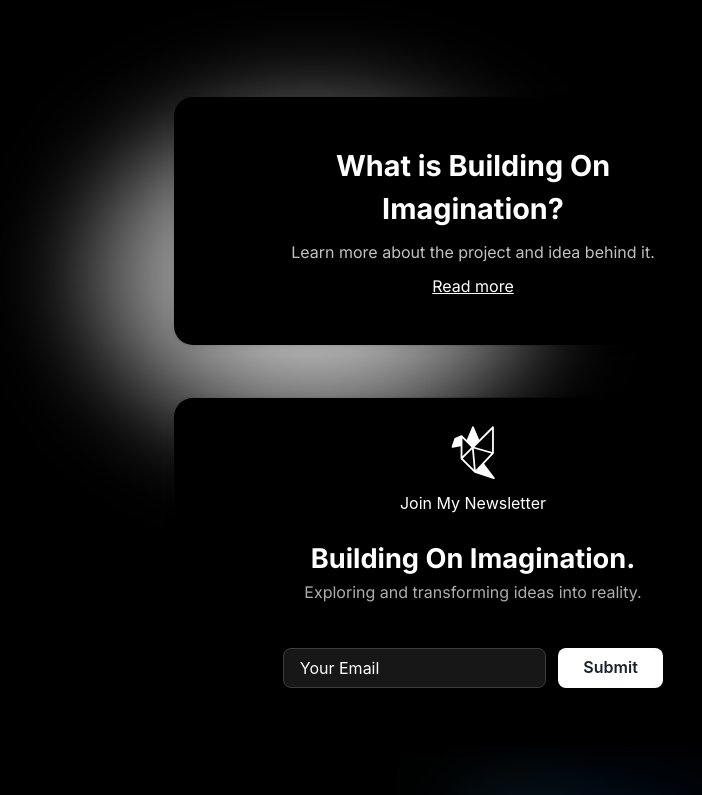
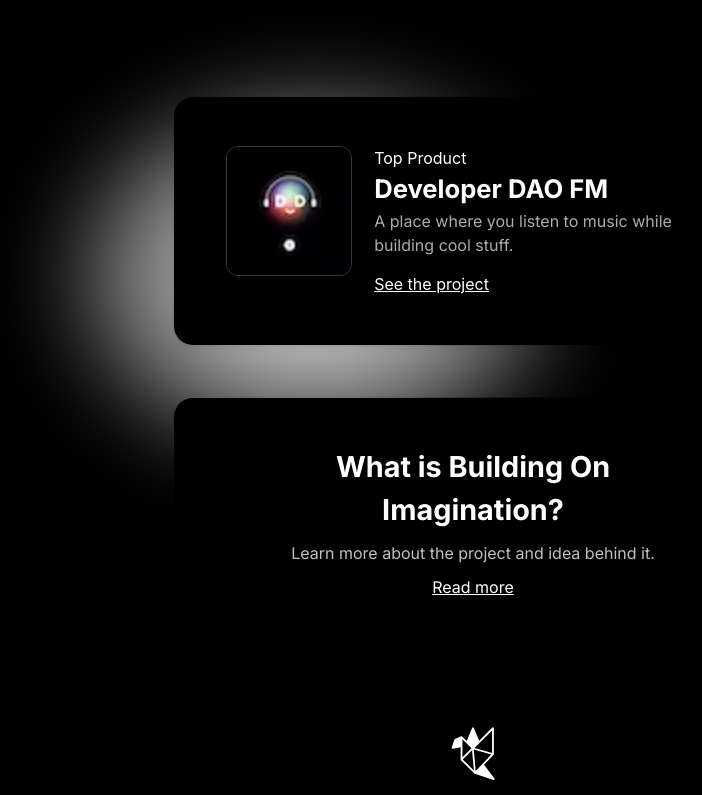
Before and after one commit to mohamedsadiq/building-on-imagination, a Next.js app: page / in a window 1280 px wide. Shown: the top 795 px of the page, without its empty margins (167-869 px from the left). Built offline with nearby package versions, Linux system fonts and the light colour scheme.

Commit message:
update projct

```diff
--- a/pages/index.js
+++ b/pages/index.js
@@ -4,7 +4,7 @@
 import styles from "../styles/Home.module.css"
 import Form from "../pages/components/form.js"
 const inter = Inter({ subsets: ['latin'] })
-
+import daofm from "../public/3bc19069-d406-405d-b79d-fe200279ca5f.avif"
 export default function Home() {
   const testing = () => {
     console.log('API Key:', process.env.NEXT_PUBLIC_GOOGLE_API_KEY);
@@ -26,6 +26,34 @@
 
         <div className={styles.center}>
           <div className={styles.thirteen}>
+          <div className='projects'>
+            <div className="project">
+              <div className="project__image">
+                <Image
+                src={daofm}
+                 alt="dao fm"
+                 layout="fill"
+                 objectFit="cover"
+                 quality={100}
+                />
+              </div>
+              <div className="project__info">
+                <div className='top_product '>
+                  <span>
+    Top Product</span>
+                </div>
+                <h2 className={inter.className}>Developer DAO FM</h2>
+                <p className={inter.className}>A place where you listen to music while building cool stuff.</p>
+                <div className="project__links">
+                 <a href='https://www.developerdaofm.com/'>See the project</a>
+                </div>
+              </div>
+
+            </div>
+          </div>
+          </div>
+          <div className={styles.thirteen}>
+
            <div className='inner_card inner_card_what'>
 
               <h2 className={inter.className}>What is Building On Imagination?</h2>
--- a/styles/globals.css
+++ b/styles/globals.css
@@ -110,8 +110,56 @@
   }
 }
 
+.project{
+   display: grid;
+    grid-template-columns: 0.6fr 1.4fr;
+    grid-template-rows: 1fr;
+    gap: 0px 0px;
+    grid-auto-flow: row;
+    grid-template-areas:
+      ". .";
 
 
+}
+
+.projects{
+  padding: 0 43px;
+
+}
+.project__image{
+  border: 1px solid #393939;
+  width: 126px;
+  height: 130px;
+  border-radius: 12px;
+  position: relative;
+  overflow: hidden;
+}
+
+.top_product span{
+margin: 0;
+}
+.top_product span svg{
+  margin: 0;
+  float: left;
+  margin-right: 10px;
+  }
+
+  .project__info p{
+    color: #acacac;
+  }
+
+.project__links{
+  margin-top: 15px;
+}
+
+.project__links a{
+  text-decoration: underline;
+}
+
+.projects h2{
+  font-size: 1.6rem;
+    font-weight: 700;
+}
 .inner_card{
   text-align: center;
   padding: 40px 0;
```
Also changed, not shown: public/3bc19069-d406-405d-b79d-fe200279ca5f.avif (added).
